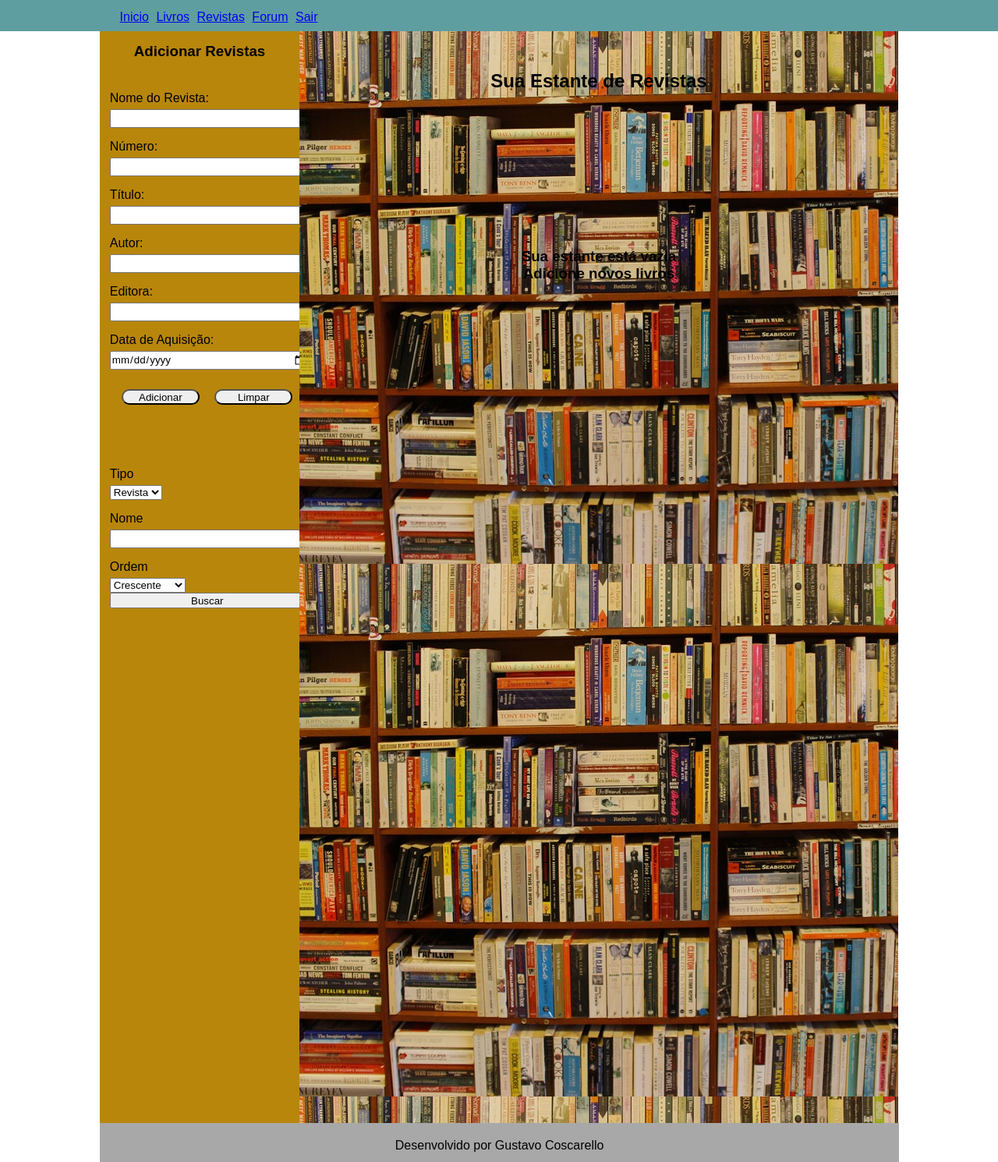
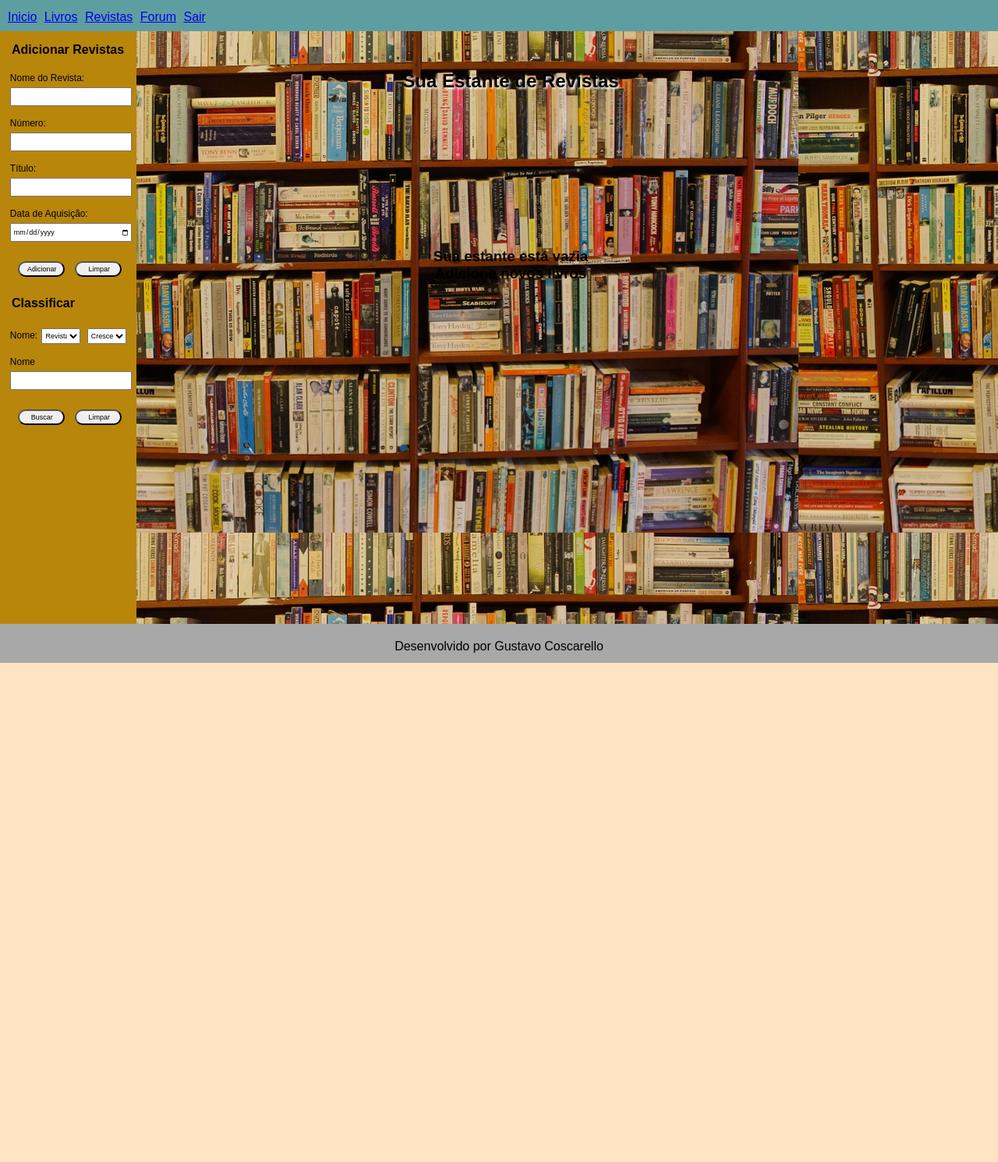
Before and after one commit to GutoCosca/Estante, a PHP site: page /revistas.php in a window 1280 px wide. Shown: the part 120-1610 px from the top of the page at 78% size. After the commit the page ends 970 px from the top, so only its background shows below. Run offline with PHP 8.4, Linux system fonts and the light colour scheme.

Commit message:
Estante atualizado

```diff
--- a/css/listar.css
+++ b/css/listar.css
@@ -25,6 +25,7 @@ h1 {
 main {
     width: 100%;
     height: 1440px;
+    background-color: none;
     /*border: 1px solid #000;*/
 }
 
@@ -45,6 +46,10 @@ li {
 
 }
 
+a:hover {
+    cursor: pointer;
+}
+
 .identidade {
     margin-top: -18px;
     padding-right: 200px;
@@ -59,8 +64,7 @@ section {
     /*border: 1px solid #000;*/
 }
 .livros > h3, .revistas > h3 {
-    text-align: center;
-    margin: 15px 0px -25px 0px;
+    margin: 15px 0px -25px 35px;
 }
 
 section.livros, section.revistas {
@@ -78,11 +82,11 @@ form label {
     margin-bottom: 5px;
 }
 
-.ordLivros > form {
+.ordLivros > form, .ordRevistas > form {
     padding-top: 10px;
 }
 
-form input, .ordLivros > form > input {
+form input, .ordLivros > form > input, .ordRevistas > form > input {
     width: 250px;
     height: 20px;
 }
@@ -104,8 +108,7 @@ form input.botao {
 }*/
 
 div.ordLivros > h3, div.ordRevistas > h3 {
-    text-align: center;
-    margin: 30px 0px 0px 0px;
+    margin: 30px 0px 0px 35px;
 }
 
 /*button {
@@ -134,12 +137,12 @@ p.ordNome {
     padding-top: 10px;
 }
 
-.tipoLivros> label {
+.tipoLivros > label, .tipoRevistas > label {
     padding-right: 5px;
     display: inline-block;
 }
 
-.tipoLivros > select {
+.tipoLivros > select, .tipoRevistas > select {
     width: 85px;
     height: 20px;
 }
@@ -153,6 +156,10 @@ section.tblLivros, section.tblRevistas {
     width: 60vw;
     text-align: center;
     background-image: url("imagens/estante.jpg");
+}
+
+.tblLivros > h2, .tblRevistas > h2 {
+    text-shadow: 2px 2px 3px #ffffff;
 }
 
 table {
@@ -188,11 +195,13 @@ tr:nth-child(even) { /* Todas as linhas ímpares da tabela*/
 }
 
 tr:nth-child(odd) {
-    background-color: #cacaca96;
+    background-color: #4444449f;
+    color:#ffffff;
 }
 
 th {
     height: 50px;
+    color: #000000;
 }
 
 td.nomes {
--- a/css/listarscreen.css
+++ b/css/listarscreen.css
@@ -8,7 +8,7 @@
 
     main {
         height: 800px;
-        background-image: url("/imagens/estante.jpg");
+        background-image: url("imagens/estante.jpg");
     }
 
     ul {
@@ -30,14 +30,14 @@
 
     .livros > h3, .revistas > h3 {
         font-size: 1em;
-        margin: 15px 0px -45px 0px;
+        margin: 15px 0px -45px 15px;
     }
 
     form {
         font-size: .75em;
     }
 
-    form input, .ordLivros > form > input {
+    form input, .ordLivros > form > input, .ordRevistas > form > input {
         width: 150px;
         height: 20px;
         font-size: .75em;
@@ -50,12 +50,17 @@
         margin: 25px 0px 10px 10px
     }
 
-    .tipoLivros> label {
+    div.ordLivros > h3, div.ordRevistas > h3 {
+        font-size: 1em;
+        margin: 15px 0px 0px 15px;
+    }
+
+    .tipoLivros> label, .tipoRevistas > label {
         padding-right: 2px;
         display: inline-block;
     }
 
-    .tipoLivros > select {
+    .tipoLivros > select, .tipoRevistas > select {
         font-size: .75em;
         width: 50px;
         height: 20px;
@@ -66,8 +71,8 @@
     }
 
     section.tblLivros, section.tblRevistas {
+        background-image: none;
         width: 75%;
-        background-image: none
     }
 
     table {
@@ -105,6 +110,10 @@
         height: 80px;
     }
 
+    main {
+        background-image: url("imagens/estante.jpg");
+    }
+
     h1 {
         padding-top: 10px;
         font-size: 2.5em;
@@ -112,11 +121,11 @@
 
     menu {
         height: 20px;
-        font-size: .7em;
+        font-size: .9em;
     }
 
     ul {
-        padding: 3px 0px 0px 10px;
+        padding: 1px 0px 0px 10px;
     }
 
     .identidade {
@@ -134,7 +143,11 @@
     }
 
     .livros > h3, .revistas > h3 {
-        margin: 15px 0px -50px 0px;
+        margin: 15px 0px -50px 15px;
+    }
+
+    div.ordLivros > h3, div.ordRevistas > h3 {
+        margin: 15px 0px 0px 15px;
     }
 
     .tblLivros > h2, .tblRevistas > h2 {
--- a/livros.php
+++ b/livros.php
@@ -51,7 +51,7 @@
                 <input type="reset" value="Limpar" class="botao">
             </form>
             <div class="ordLivros">
-                <h3>Ordenar:</h3>
+                <h3>Classificar</h3>
                 <form action="<?php $_SERVER['PHP_SELF']?>?busca=ordenar&tipo=livro" method="get">
                     <div class="tipoLivros">
                         <label for="tipo">Nome:</label>
@@ -60,8 +60,8 @@
                             <option value="autor">Autor</option>
                         </select>
                         <select name="ordem" id="">
-                        <option value="ASC">Crescente</option>
-                        <option value="DESC">Decrescente</option>
+                            <option value="ASC">Crescente</option>
+                            <option value="DESC">Decrescente</option>
                         </select>
                     </div>
                     <label for="letra">Nome</label>
--- a/revistas.php
+++ b/revistas.php
@@ -5,6 +5,7 @@
     <meta http-equiv="X-UA-Compatible" content="IE=edge">
     <meta name="viewport" content="width=device-width, initial-scale=1.0">
     <link rel="stylesheet" href="css/listar.css">
+    <link rel="stylesheet" href="css/listarscreen.css">
     <title>Estante Virtual</title>
 </head>
 <?php
@@ -12,9 +13,11 @@
     require_once ('php/funcao.php');
     session_start();
     $usuario = "";
+    $user = "";
 
     if (isset($_SESSION['user'])) {
-        $usuario = "Bem vindo ".$_SESSION['id_user']."-".$_SESSION['user'];
+        $user = "Bem vindo ".$_SESSION['id_user']."-".$_SESSION['user'];
+        $usuario = "Bem vindo ".$_SESSION['user'];
     }
 ?>
 <body>
@@ -31,6 +34,7 @@
                 <li><a href="#">Forum</a></li>
                 <li><a href="logout.php">Sair</a></li>
             </ul>
+            <p class="identidade"><?=$usuario?></p>
         </menu>
         <section class="revistas"> <!-- Formulário Revistas -->
             <h3>Adicionar Revistas</h3>
@@ -41,11 +45,11 @@
                 <input type="text" name="numero" id="idNumero">
                 <label for="título">Título:</label>
                 <input type="text" name="título" id="idTítulo">
-                <label for="autor">Autor:</label>
+                <!--<label for="autor">Autor:</label>
                 <input type="text" name="autor" id="iAutor">
                 <label for="editora">Editora:</label>
                 <input type="text" name="editora" id="idEditora">
-                <!--<label for="ano">Ano:</label>
+                <label for="ano">Ano:</label>
                 <input type="text" name="ano" id="iAno">
                 <label for="issn">ISSN:</label>
                 <input type="text" name="issn" id="idIssn">-->
@@ -57,20 +61,24 @@
                 <input type="reset" value="Limpar" class="botao">
             </form>
             <div class="ordRevistas">
+                <h3>Classificar</h3>
                 <form action="<?php $_SERVER['PHP_SELF']?>?busca=ordenar&tipo=revista" method="get">
-                    <label for="tipo">Tipo</label>
-                    <select name="tipo" id="">
+                    <div class="tipoRevistas">
+                        <label for="tipo">Nome:</label>
+                        <select name="tipo" id="idTipo">
                             <option value="revista">Revista</option>
                             <option value="titulo">Título</option>
+                            <option value="autor">Autor</option>
                         </select>
-                    <label for="letra">Nome</label>
-                    <input type="text" name="letra" id="">
-                    <label for="ordem">Ordem</label>
                         <select name="ordem" id="">
                             <option value="ASC">Crescente</option>
                             <option value="DESC">Decrescente</option>
                         </select>
-                    <input type="submit" value="Buscar">
+                    </div>
+                    <label for="letra">Nome</label>
+                    <input type="text" name="letra" id="">
+                    <input type="submit" value="Buscar" class="botao">
+                    <input type="reset" value="Limpar" class="botao">
                 </form>
             </div>
         </section>
@@ -96,21 +104,22 @@
                         $add->adicionar();
                         $lista = new Registros($_SESSION['id_user'],"revistas", "revista", "", "");
                     }
-                        else
+                    else {
                         $lista = new Registros($_SESSION['id_user'],"revistas", "revista", "", "");
                         $lista->lista();
+                    }
                     if($lista->getTbl() != null){
             ?>
             <table>
+                <thead>
                     <tr id="roll">
                         <th>CAPA</th>
                         <th>REVISTA</th>
                         <th>NÚMERO</th>
                         <th>TÍTULO</th>
-                        <th>AUTOR</th>
-                        <th>EDITORA</th>
                         <th>COMPRADO EM</th>
                     </tr>
+                </thead>
                 <?php
                     while ($tblLista = mysqli_fetch_array($lista->getTbl())) {
                         $codigo = $tblLista["id_revistas"];
@@ -135,8 +144,6 @@
                         <td class="nomes"><a href="editar.php?acao=editarRevista&buscaCodigo=<?=$codigo?>"><?=$revista?></a></td>
                         <td class="nomes"><?=$numero?></td>
                         <td class="nomes"><?=$titulo?></td>
-                        <td class="nomes"><?=$autor?></td>
-                        <td class="nomes"><?=$editora?></td>
                         <td class="data"><?=$compraBR?></td>
                     </tr>
                 <?php
```
Also changed, not shown: css/imagens/estante.jpg (renamed from imagens/estante.jpg), css/imagens/estante01.jpg (renamed from imagens/estante01.jpg). Lines whose indentation alone changed are shown as unchanged.
